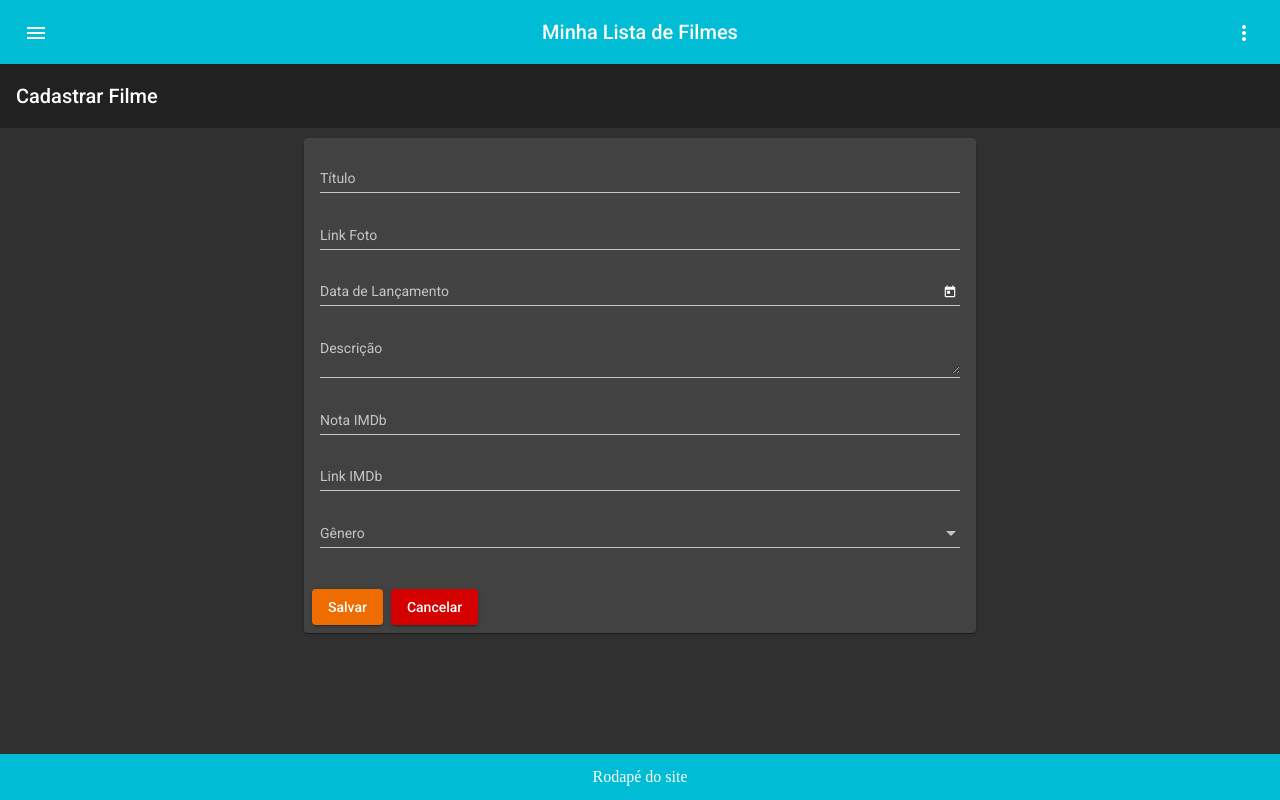
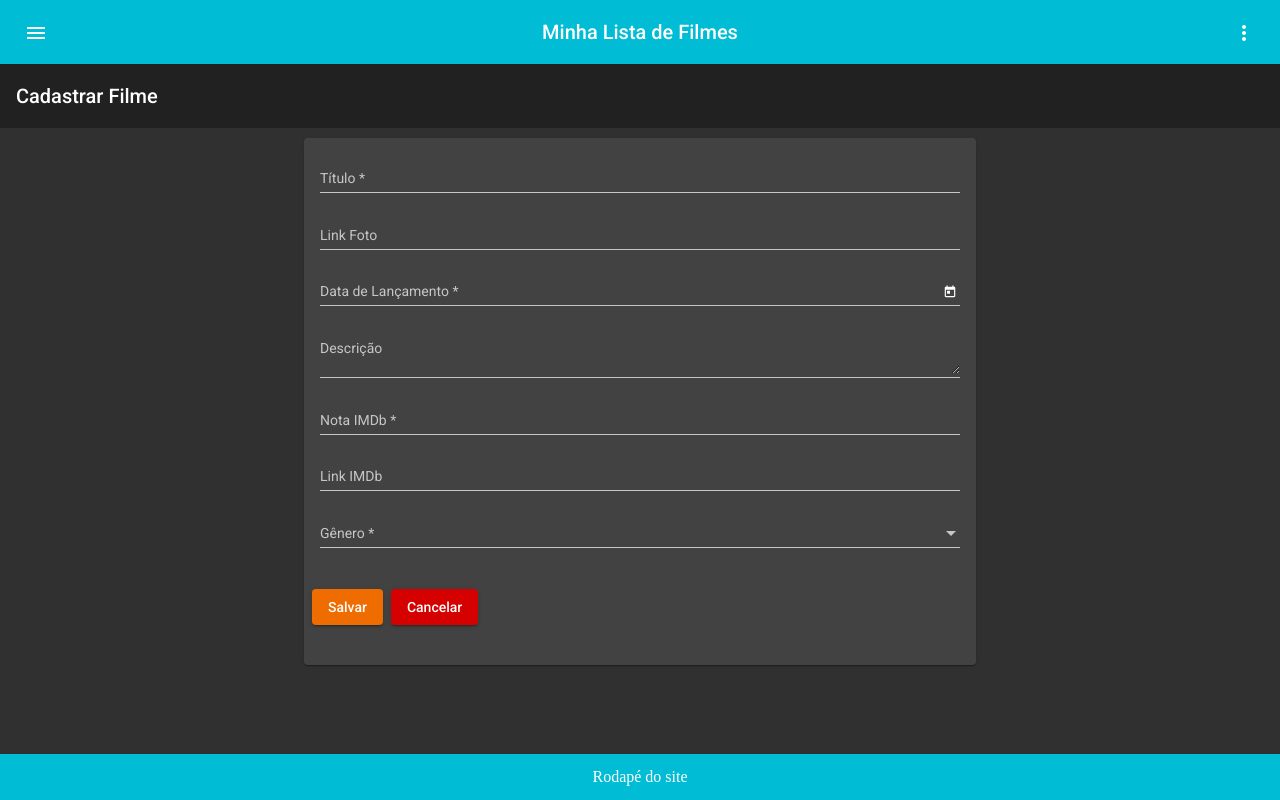
Before and after one commit to marciliorsilva/CRUD-de-filmes---Angular, an Angular app in the folder mat/: page /filmes/cadastro in a window 1280 px wide. Built offline with nearby package versions, Linux system fonts and the light colour scheme.

Commit message:
criando formulario de cadastro de filme

```diff
--- a/mat/src/app/filmes/cadastro-filmes/cadastro-filmes.component.html
+++ b/mat/src/app/filmes/cadastro-filmes/cadastro-filmes.component.html
@@ -1,29 +1,30 @@
 <mat-toolbar class="app-title">Cadastrar Filme</mat-toolbar>
 <div class="main-div">
   <mat-card class="center width50" >
+    <form [formGroup]="cadastro" (ngSubmit)="salvar()" (ngReset)="reiniciarForm()">
       <mat-card-content>
           <mat-form-field class="full-width">
-            <input matInput placeholder="Título">
+            <input matInput placeholder="Título" name="titulo" formControlName="titulo">
           </mat-form-field>
           <mat-form-field class="full-width">
-            <input matInput placeholder="Link Foto">
+            <input matInput placeholder="Link Foto" name="urlFoto" formControlName="urlFoto">
           </mat-form-field>
           <mat-form-field class="full-width">
-              <input matInput [matDatepicker]="picker" placeholder="Data de Lançamento">
+              <input matInput [matDatepicker]="picker" placeholder="Data de Lançamento" name="dtLancamento" formControlName="dtLancamento">
               <mat-datepicker-toggle matSuffix [for]="picker"></mat-datepicker-toggle>
               <mat-datepicker #picker></mat-datepicker>
             </mat-form-field>
           <mat-form-field class="full-width">
-            <textarea matInput placeholder="Descrição"></textarea>
+            <textarea matInput placeholder="Descrição" name="descricao" formControlName="descricao"></textarea>
           </mat-form-field>
           <mat-form-field class="full-width">
-            <input matInput placeholder="Nota IMDb">
+            <input matInput placeholder="Nota IMDb" type="number" min="0" max="10" step="0.1" name="nota" formControlName="nota">
           </mat-form-field>
           <mat-form-field class="full-width">
-            <input matInput placeholder="Link IMDb">
+            <input matInput placeholder="Link IMDb" name="urlIMDb" formControlName="urlIMDb">
           </mat-form-field>
           <mat-form-field class="full-width">
-            <mat-select placeholder="Gênero">
+            <mat-select placeholder="Gênero" formControlName="genero">
               <mat-option value="Ação">Açao</mat-option>
               <mat-option value="Aventura">Aventura</mat-option>
               <mat-option value=">Ficção Científica">Ficção Científica</mat-option>
@@ -33,8 +34,9 @@
           </mat-form-field>
         </mat-card-content>
         <mat-card-actions>
-          <button color="accent" mat-raised-button>Salvar</button>
-          <button color="warn" mat-raised-button>Cancelar</button>
+          <button type="submit" color="accent" mat-raised-button>Salvar</button>
+          <button type="reset" color="warn" mat-raised-button>Cancelar</button>
         </mat-card-actions>
+      </form>
   </mat-card>
 </div>
--- a/mat/src/app/filmes/cadastro-filmes/cadastro-filmes.component.ts
+++ b/mat/src/app/filmes/cadastro-filmes/cadastro-filmes.component.ts
@@ -1,5 +1,5 @@
 import { Component, OnInit } from '@angular/core';
-import {FormBuilder, FormGroup} from '@angular/forms';
+import {FormBuilder, FormGroup, Validators} from '@angular/forms';
 
 @Component({
   selector: 'dio-cadastro-filmes',
@@ -8,17 +8,35 @@
 })
 export class CadastroFilmesComponent implements OnInit {
 
-  options: FormGroup;
+  cadastro: FormGroup;
 
   constructor(private fb: FormBuilder) { }
 
   ngOnInit() {
 
-    this.options = this.fb.group({
-      hideRequired: false,
-      floatLabel: 'auto',
+    this.cadastro = this.fb.group({
+      titulo: ['', [Validators.required, Validators.minLength(2), Validators.maxLength(256)]],
+      urlFoto: ['', [Validators.minLength(10)]],
+      dtLancamento: ['', [Validators.required]],
+      descricao: [''],
+      nota: ['', [Validators.required, Validators.min(0), Validators.max(10)]],
+      urlIMDb: ['', [Validators.minLength(10)]],
+      genero: ['', [Validators.required]]
     });
 
   }
 
+  salvar(): void{
+    if(this.cadastro.invalid){
+      return ;
+    }else{
+      alert('Sucesso!! \n\n'+ JSON.stringify(this.cadastro.value, null, 4))
+    }
+  }
+
+  reiniciarForm(): void{
+    this.cadastro.reset();
+  }
+
+
 }
```
